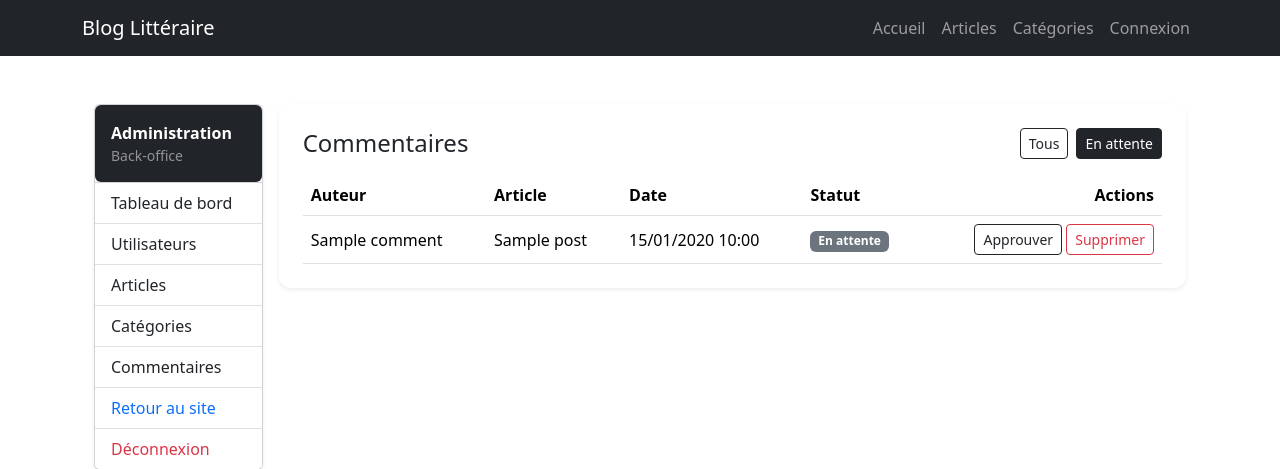
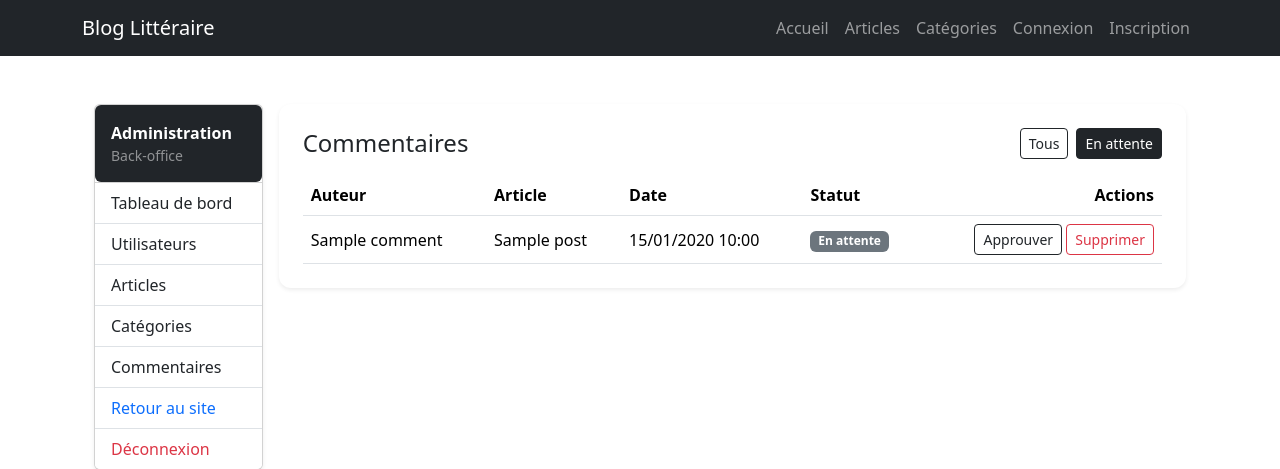
Before and after one commit to smaachaoui/blog, a Symfony app: template templates/admin/comment/index.html.twig in a window 1280 px wide. Shown: the top 469 px of the page. Run offline with Twig, Linux system fonts and the light colour scheme; the template is opened without the code that fills it: most values are stand-ins (such as "Sample title", 1, 10 or a date in 2020); style sheets or scripts are compiled from the project's sources; some libraries are stand-ins or nearby versions.

Commit message:
Rajout d'un lien inscription à côté de connexion dans mon header

```diff
--- a/templates/partials/_header.html.twig
+++ b/templates/partials/_header.html.twig
@@ -30,7 +30,11 @@
                         <li class="nav-item">
                             <a class="nav-link" href="{{ path('app_login') }}">Connexion</a>
                         </li>
+                        <li class="nav-item">
+                            <a class="nav-link" href="{{ path('app_register') }}">Inscription</a>
+                        </li>
                     {% endif %}
+
                 </ul>
             </div>
         </div>
```
